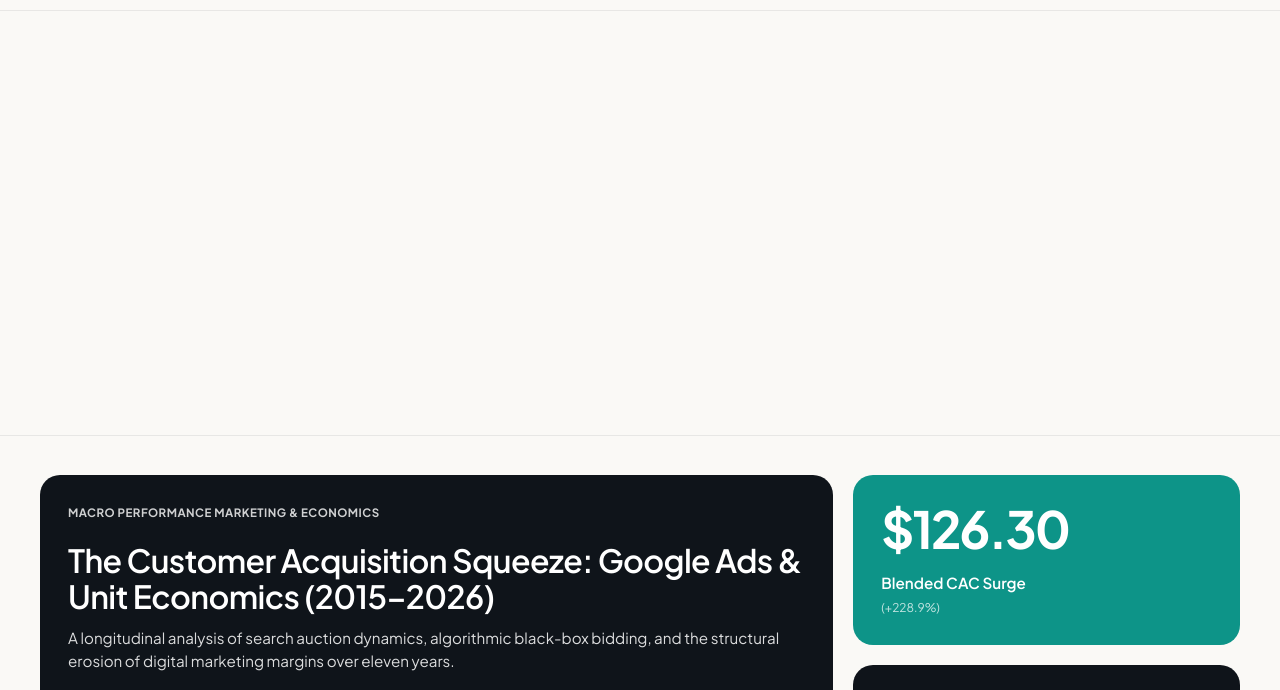
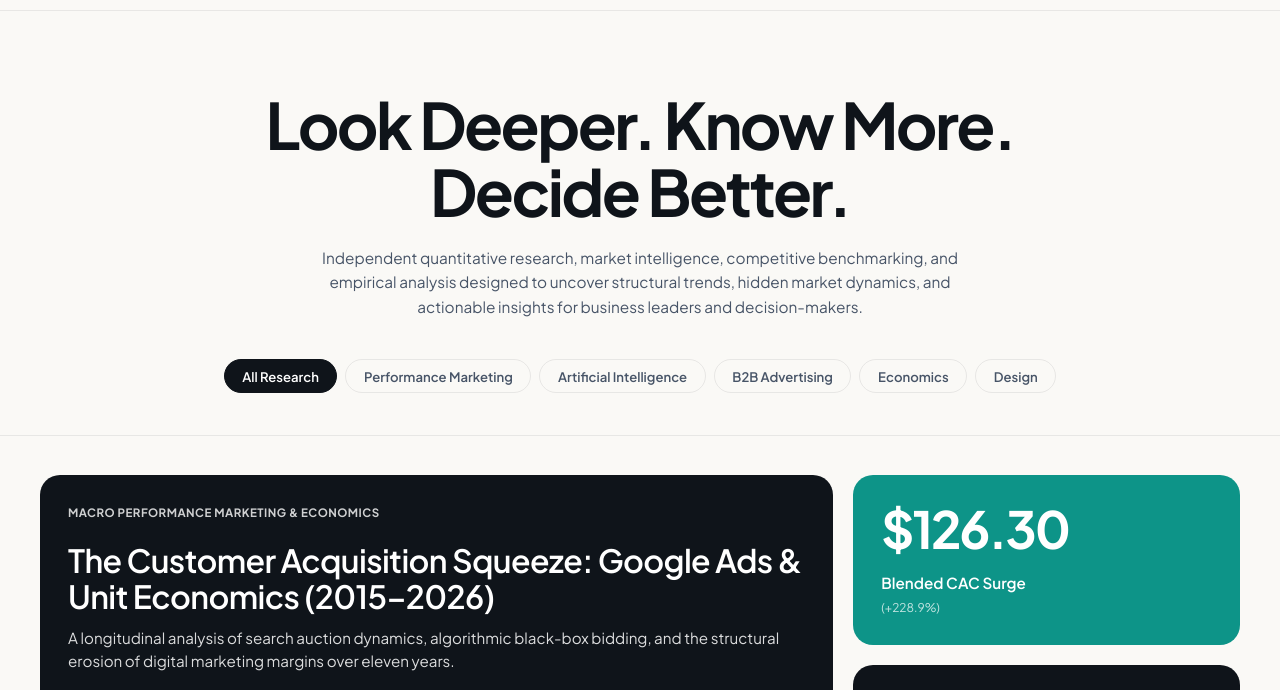
Before and after one commit to kumghosh/Growwise-Research, a plain HTML site: page index.html in a window 1280 px wide. Shown: the part 56-746 px from the top of the page. Drawn offline with Linux system fonts and the light colour scheme.

Commit message:
fix: remove reveal-item class from landing hero to prevent it from being invisible on load

```diff
--- a/index.html
+++ b/index.html
@@ -237,7 +237,7 @@
   <main class="page-wrapper">
     <!-- Landing Hero: Ultra-Clean McKinsey Editorial -->
     <section class="landing-hero">
-      <div class="landing-hero-inner reveal-item">
+      <div class="landing-hero-inner">
         <h1 class="landing-title">Look Deeper. Know More. Decide Better.</h1>
         <p class="landing-deck">
           Independent quantitative research, market intelligence, competitive benchmarking, and empirical analysis designed to uncover structural trends, hidden market dynamics, and actionable insights for business leaders and decision-makers.
```
